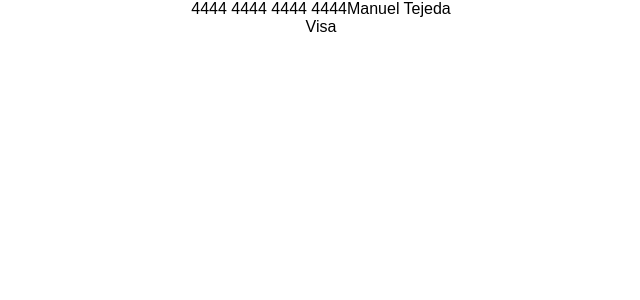
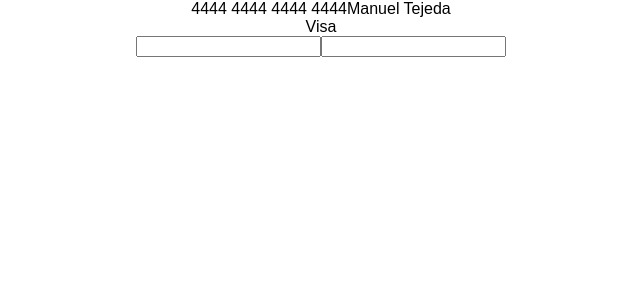
Before and after one commit to matedeilo/cardholder, a React (Create React App) app: page / in a window 1280 px wide. Shown: the top 300 px of the page, without its empty margins (319-959 px from the left). Built offline with nearby package versions, Linux system fonts and the light colour scheme; the HTML template or start-up script is replaced by a standard one.

Commit message:
setup eslint and prettier to the project

```diff
--- a/src/App.js
+++ b/src/App.js
@@ -9,16 +9,30 @@
       <label className="name">Manuel Tejeda</label>
     <div className="issuer">Visa</div>
     </div>
-    )
-}
+  );
+};
 
 class App extends Component {
+  state = {
+    cardHolder: '',
+  };
+
+  handleChangeCardHolder = event => {};
+
   render() {
     return (
       <div className="App">
         <CardView />
+        <form>
+          <input type="text" name="pan" />
+          <input
+            type="text"
+            name="cardholder"
+            onChange={this.handleChangeCardHolder}
+          />
+        </form>
       </div>
-            )
+    );
   }
 }
 
```
Also changed, not shown: eslintrc.js (deleted, +0 -7 lines), package.json (+14 -2 lines), prettier.config.js (+5 -5 lines), .eslintrc.js (added), 2 other files (tests, documents, lock files or other folders). Lines whose indentation alone changed are shown as unchanged.
